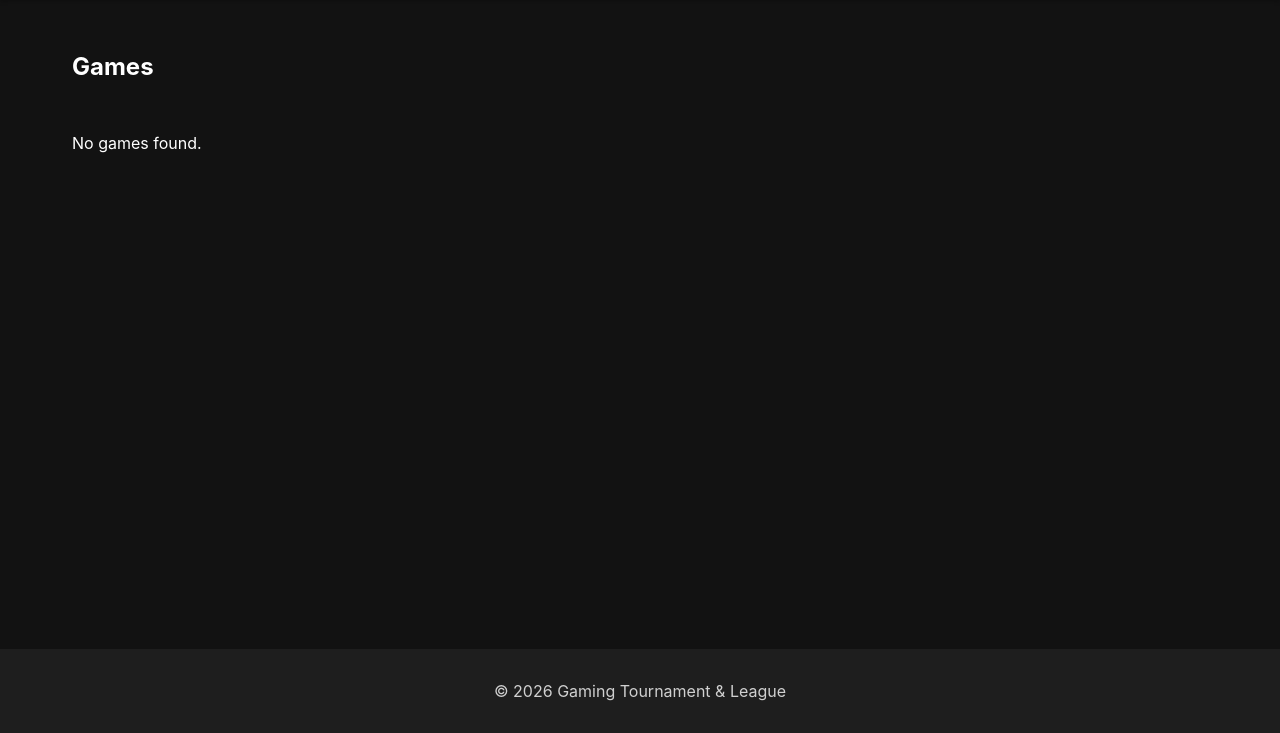
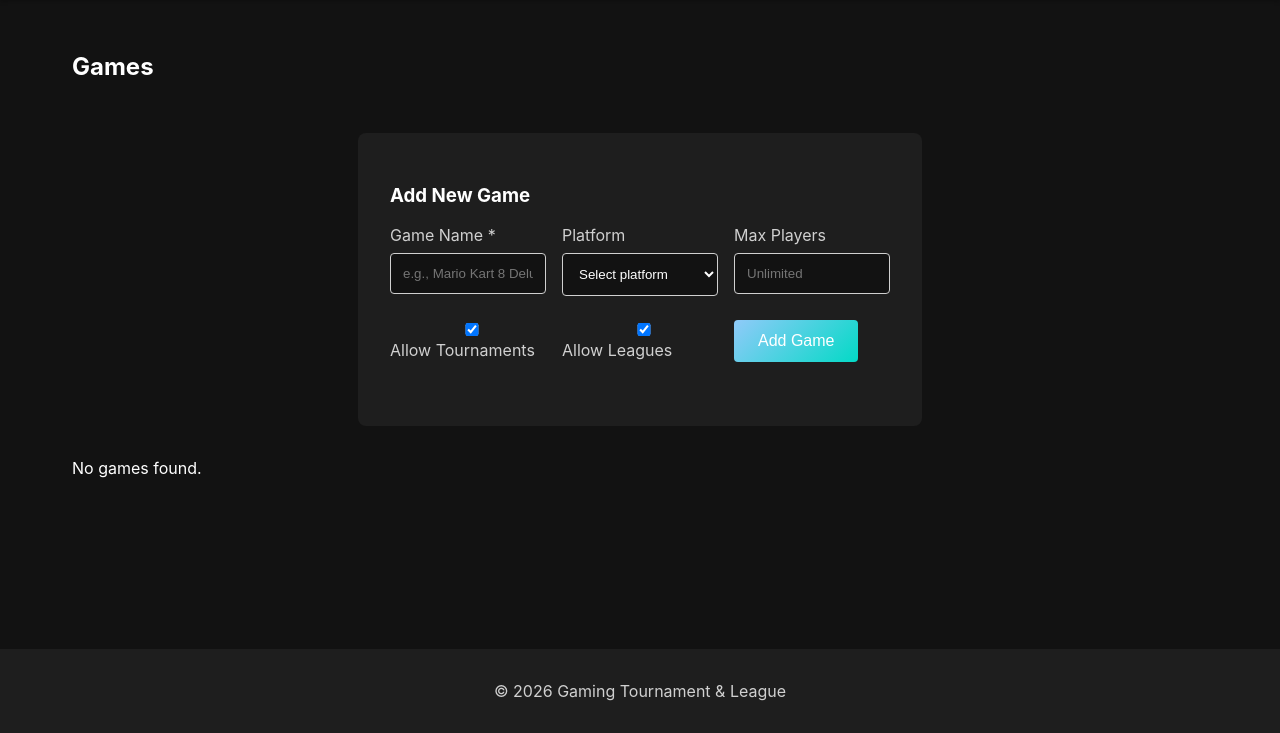
Before and after one commit to Teiteland/tourneyandleaguesforfriends, a Flask app: page /games in a window 1280 px wide. Shown: the part 67-800 px from the top of the page. Run offline with Flask 3, Linux system fonts and the light colour scheme; the visitor is signed in with stand-in values (Sample User, id 1); data that the repository does not hold is empty.

Commit message:
Complete navigation refactor: redirect non-logged-in to login, games page with add tournament/league buttons, larger gradient buttons

```diff
--- a/app/routes/routes.py
+++ b/app/routes/routes.py
@@ -32,6 +32,9 @@ def can_view_league(league_id):
 
 @main.route('/')
 def index():
+    if not session.get('user_id'):
+        return redirect(url_for('main.login'))
+
     leagues = League.query.order_by(League.created_at.desc()).all()
     tournaments = Tournament.query.order_by(Tournament.created_at.desc()).all()
     default_theme = 'dark'
@@ -310,7 +313,8 @@ def games():
         return redirect(url_for('main.login'))
 
     all_games = Game.query.order_by(Game.name).all()
-    return render_template('games.html', games=all_games)
+    is_admin = session.get('is_admin')
+    return render_template('games.html', games=all_games, is_admin=is_admin)
 
 @main.route('/leagues')
 def leagues():
@@ -325,6 +329,8 @@ def create_league():
 
     games = Game.query.filter_by(allow_league=True, is_active=True).all()
     players = Player.query.all()
+
+    pre_selected_game = request.args.get('game_id')
 
     if request.method == 'POST':
         name = request.form.get('name')
@@ -350,7 +356,7 @@ def create_league():
         flash(f'League "{name}" created successfully!', 'success')
         return redirect(url_for('main.league', league_id=league.id))
 
-    return render_template('create_league.html', games=games, players=players)
+    return render_template('create_league.html', games=games, players=players, pre_selected_game=pre_selected_game)
 
 @main.route('/leagues/<int:league_id>')
 def league(league_id):
@@ -802,6 +808,8 @@ def create_tournament():
     games = Game.query.filter_by(allow_tournament=True, is_active=True).all()
     players = Player.query.all()
 
+    pre_selected_game = request.args.get('game_id')
+
     if request.method == 'POST':
         name = request.form.get('name')
         game_id = request.form.get('game_id')
@@ -840,7 +848,7 @@ def create_tournament():
         flash(f'Tournament "{name}" created successfully!', 'success')
         return redirect(url_for('main.tournament', tournament_id=tournament.id))
 
-    return render_template('create_tournament.html', games=games, players=players)
+    return render_template('create_tournament.html', games=games, players=players, pre_selected_game=pre_selected_game)
 
 @main.route('/tournaments/<int:tournament_id>')
 def tournament(tournament_id):
--- a/app/static/css/style.css
+++ b/app/static/css/style.css
@@ -132,6 +132,19 @@ footer {
     margin-bottom: 2rem;
 }
 
+.quick-links {
+    display: flex;
+    flex-wrap: wrap;
+    gap: 1rem;
+    margin-bottom: 2rem;
+}
+
+.quick-links .btn-large {
+    flex: 1;
+    min-width: 140px;
+    max-width: 200px;
+}
+
 .form-container {
     max-width: 500px;
     margin: 0 auto;
@@ -171,7 +184,7 @@ footer {
 }
 
 .btn, .btn-primary, .btn-secondary {
-    background-color: var(--primary-color);
+    background: linear-gradient(135deg, var(--primary-color), var(--secondary-color));
     color: var(--text-color);
     padding: 0.75rem 1.5rem;
     border: none;
@@ -186,6 +199,14 @@ footer {
 
 .btn:hover, .btn-primary:hover, .btn-secondary:hover {
     opacity: 0.9;
+}
+
+.btn-large {
+    padding: 1rem 2rem;
+    font-size: 1.2rem;
+    font-weight: bold;
+    min-width: 150px;
+    text-align: center;
 }
 
 .btn-primary {
--- a/app/templates/create_league.html
+++ b/app/templates/create_league.html
@@ -15,7 +15,7 @@
             <select id="game_id" name="game_id" required>
                 <option value="">Select a game</option>
                 {% for game in games %}
-                    <option value="{{ game.id }}">{{ game.name }} ({{ game.platform }})</option>
+                    <option value="{{ game.id }}" {% if pre_selected_game and pre_selected_game|int == game.id %}selected{% endif %}>{{ game.name }} ({{ game.platform }})</option>
                 {% endfor %}
             </select>
         </div>
--- a/app/templates/create_tournament.html
+++ b/app/templates/create_tournament.html
@@ -15,7 +15,7 @@
             <select id="game_id" name="game_id" required>
                 <option value="">Select a game</option>
                 {% for game in games %}
-                    <option value="{{ game.id }}">{{ game.name }} ({{ game.platform }})</option>
+                    <option value="{{ game.id }}" {% if pre_selected_game and pre_selected_game|int == game.id %}selected{% endif %}>{{ game.name }} ({{ game.platform }})</option>
                 {% endfor %}
             </select>
         </div>
--- a/app/templates/games.html
+++ b/app/templates/games.html
@@ -6,6 +6,51 @@
 <div class="page-header">
     <h2>Games</h2>
 </div>
+
+{% if is_admin %}
+<div class="form-container" style="margin-bottom: 2rem;">
+    <h3>Add New Game</h3>
+    <form method="POST" action="/admin/games/create">
+        <div class="form-row">
+            <div class="form-group">
+                <label for="name">Game Name *</label>
+                <input type="text" id="name" name="name" required placeholder="e.g., Mario Kart 8 Deluxe">
+            </div>
+            <div class="form-group">
+                <label for="platform">Platform</label>
+                <select id="platform" name="platform">
+                    <option value="">Select platform</option>
+                    <option value="Nintendo Switch">Nintendo Switch</option>
+                    <option value="Nintendo Switch 2">Nintendo Switch 2</option>
+                    <option value="PlayStation">PlayStation</option>
+                    <option value="Xbox">Xbox</option>
+                    <option value="PC">PC</option>
+                    <option value="other">Other...</option>
+                </select>
+            </div>
+            <div class="form-group">
+                <label for="max_players">Max Players</label>
+                <input type="number" id="max_players" name="max_players" min="2" placeholder="Unlimited">
+            </div>
+        </div>
+        <div class="form-row">
+            <div class="form-group">
+                <label>
+                    <input type="checkbox" name="allow_tournament" checked> Allow Tournaments
+                </label>
+            </div>
+            <div class="form-group">
+                <label>
+                    <input type="checkbox" name="allow_league" checked> Allow Leagues
+                </label>
+            </div>
+            <div class="form-group">
+                <button type="submit" class="btn-primary">Add Game</button>
+            </div>
+        </div>
+    </form>
+</div>
+{% endif %}
 
 {% if games %}
 <table class="games-table">
@@ -17,6 +62,7 @@
             <th>Tournaments</th>
             <th>Leagues</th>
             <th>Status</th>
+            <th>Actions</th>
         </tr>
     </thead>
     <tbody>
@@ -34,6 +80,14 @@
                 <span class="badge badge-inactive">Inactive</span>
                 {% endif %}
             </td>
+            <td>
+                {% if game.is_active and game.allow_tournament %}
+                <a href="/tournaments/create?game_id={{ game.id }}" class="btn btn-small">Add Tournament</a>
+                {% endif %}
+                {% if game.is_active and game.allow_league %}
+                <a href="/leagues/create?game_id={{ game.id }}" class="btn btn-small">Add League</a>
+                {% endif %}
+            </td>
         </tr>
         {% endfor %}
     </tbody>
@@ -43,6 +97,17 @@
 {% endif %}
 
 <style>
+.form-row {
+    display: flex;
+    gap: 1rem;
+    flex-wrap: wrap;
+}
+
+.form-row .form-group {
+    flex: 1;
+    min-width: 150px;
+}
+
 .games-table {
     width: 100%;
     border-collapse: collapse;
@@ -55,7 +120,7 @@
 }
 
 .games-table th {
-    background: var(--card-bg);
+    background: var(--surface-color);
     font-weight: bold;
 }
 
@@ -65,6 +130,10 @@
 
 .games-table .text-strikethrough {
     text-decoration: line-through;
+}
+
+.games-table td:last-child {
+    white-space: nowrap;
 }
 
 .badge {
```
Also changed, not shown: app/templates/index.html (+8 -10 lines).
